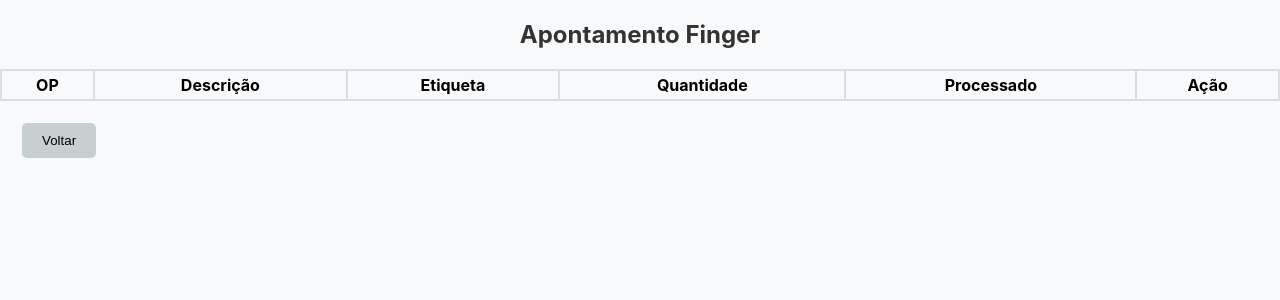
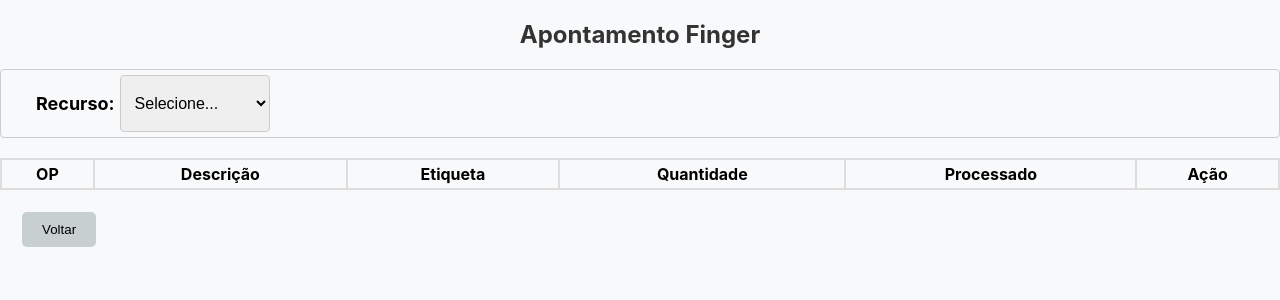
Before and after one commit to GabrielTress/IntSapiens_QA_GIT, a React (Create React App) app in the folder front/: page /apontamentoFinger in a window 1280 px wide. Shown: the top 300 px of the page. Built offline with nearby package versions, Linux system fonts and the light colour scheme.

Commit message:
Add campo recurso ApontamentoFinger

```diff
--- a/front/src/ApontamentoFinger/apontamentoFinger.css
+++ b/front/src/ApontamentoFinger/apontamentoFinger.css
@@ -10,3 +10,21 @@
     padding: 4px;
     box-sizing: border-box;
   }
+  .selectRecursoEtiquetaFinger{
+    width: 150px;
+    padding: 10px;
+    border: 1px solid #ccc;
+    border-radius: 4px;
+    box-sizing: border-box;
+    font-size: 16px;
+  }
+  .selectRecurso{
+    display: flex;
+    gap: 5px; /* Ajuste o espaço entre os inputs conforme necessário */
+    margin-bottom: 20px;
+    padding: 5px;
+  }
+  .selectRecurso h3{
+    margin-left: 30px;
+    font-size: 18px;
+  }
--- a/front/src/ApontamentoFinger/apontamentoFinger.js
+++ b/front/src/ApontamentoFinger/apontamentoFinger.js
@@ -29,7 +29,7 @@ function ApontamentoFinger() {
   const wb_process = 'N';
   const wb_dtApont = moment().format('DD-MM-YYYY HH:mm:ss');
   const navigate = useNavigate();
-
+  const [recurso, setRecurso] = useState('');
   const [infoTecnicas, setInfoTecnicas] = useState(null);
 
   const handleVoltar = () => {
@@ -265,6 +265,14 @@ function ApontamentoFinger() {
   return (
     <div className="container-apontamentoFinger">
       <h2>Apontamento Finger</h2>
+      <div className="selectRecurso">
+          <h3>Recurso:</h3>
+          <select className = "selectRecursoEtiquetaFinger" id="recurso" value={recurso} onChange={(e) => setRecurso(e.target.value)}>
+                <option value="">Selecione...</option>
+                <option value="Finger 01">Finger 01</option>
+                <option value="Finger 02">Finger 02</option>
+              </select>
+       </div>
       <table className="tableFinger">
         <thead>
           <tr>
```
